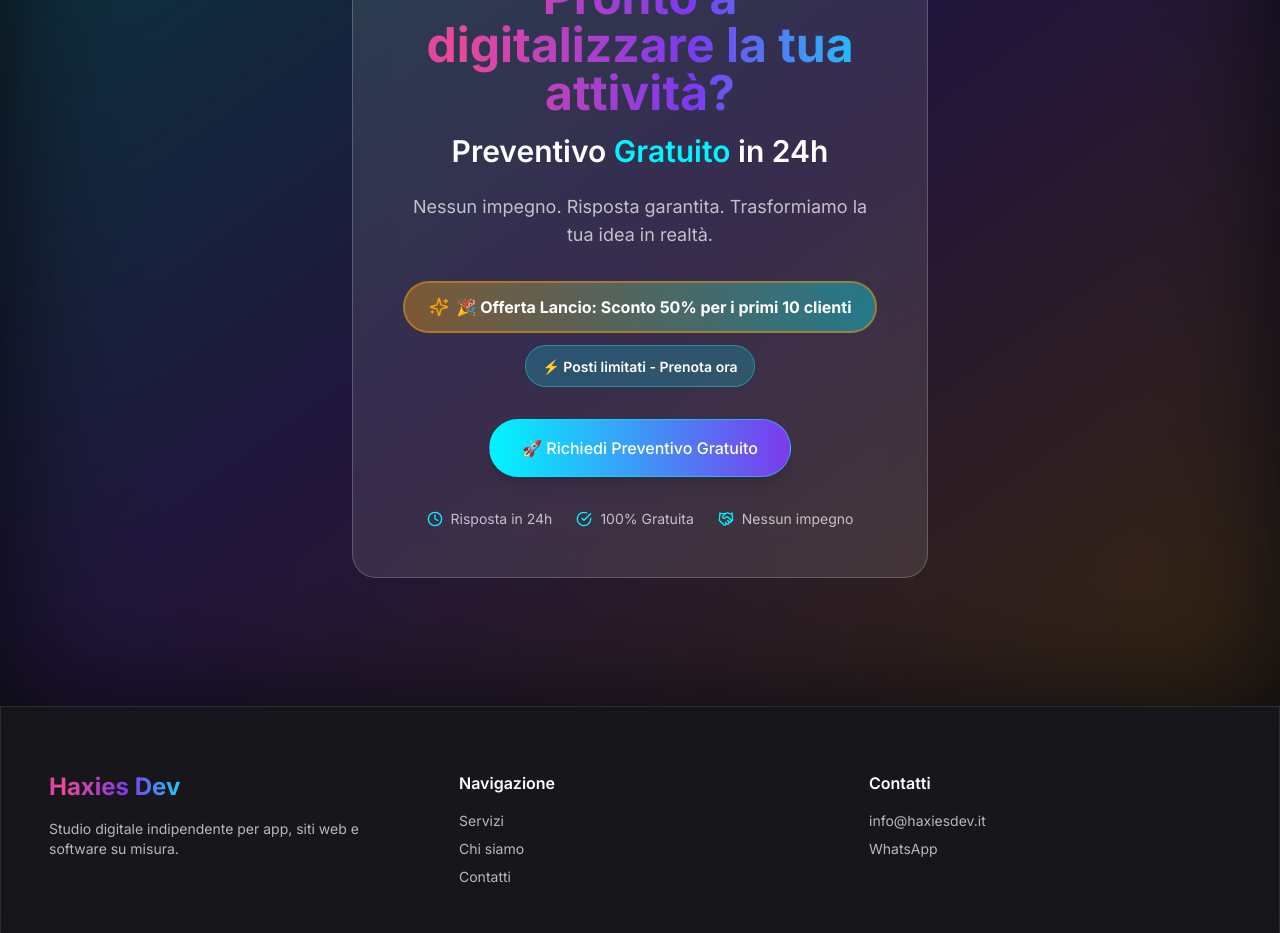
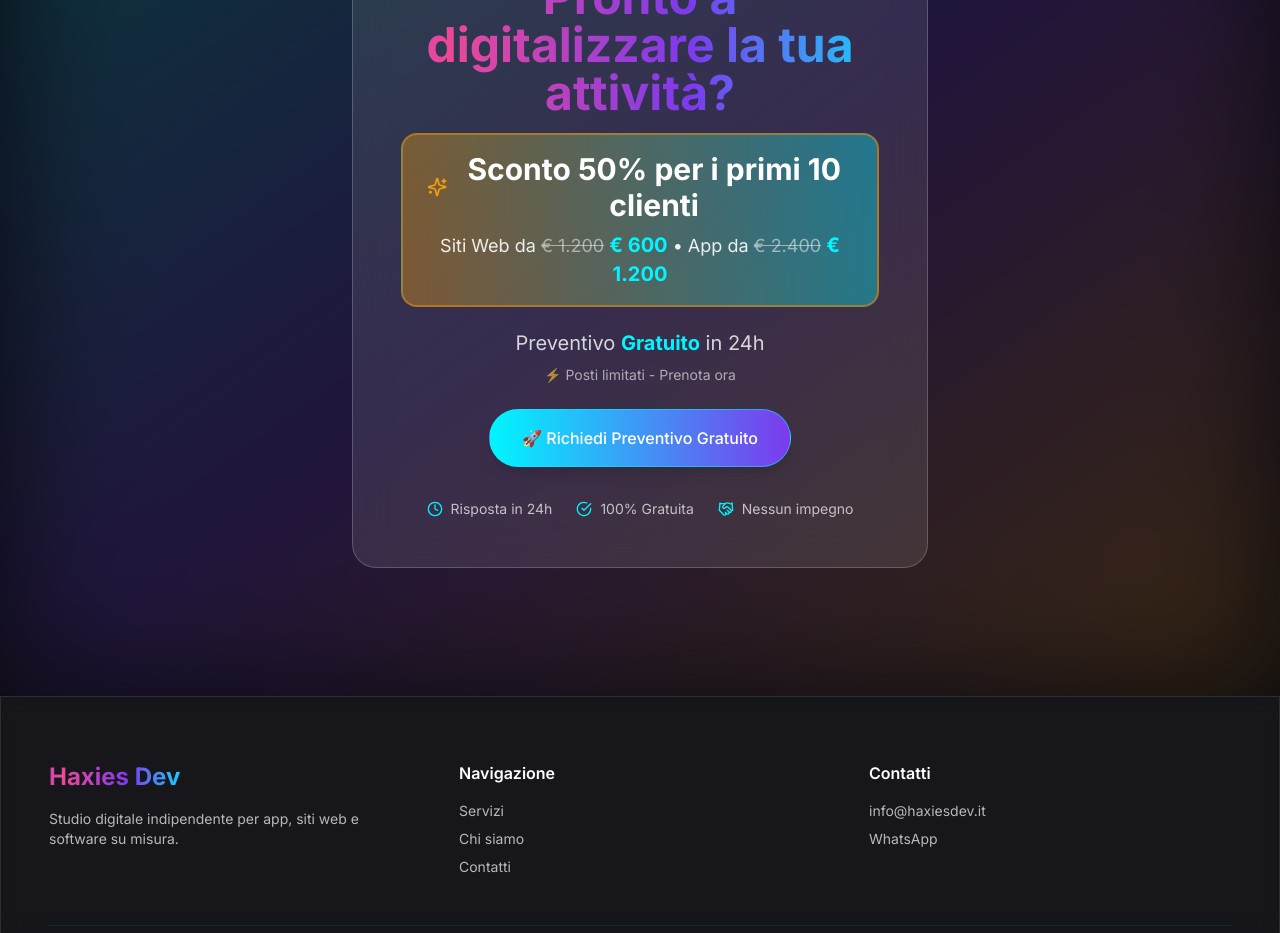
Before and after one commit to Hydr44/haxiesdev, a Next.js app: page / in a window 1280 px wide. Shown: the part 6440-7373 px from the top of the page. Built offline with nearby package versions, Linux system fonts and the light colour scheme.

Commit message:
Migliorata offerta lancio: sconto 50% più prominente con prezzi scontati

```diff
--- a/app/page.tsx
+++ b/app/page.tsx
@@ -533,28 +533,31 @@ export default function Home() {
             <h2 className="text-4xl sm:text-5xl font-bold mb-4 gradient-text">
               Pronto a digitalizzare la tua attività?
             </h2>
-            <p className="text-2xl sm:text-3xl text-foreground mb-6 max-w-2xl mx-auto font-semibold">
-              Preventivo <span className="text-primary">Gratuito</span> in 24h
-            </p>
-            <p className="text-lg text-foreground/70 mb-8 max-w-2xl mx-auto">
-              Nessun impegno. Risposta garantita. Trasformiamo la tua idea in realtà.
-            </p>
 
-            {/* Urgenza e Offerta */}
-            <div className="mb-8 flex flex-col items-center gap-3">
-              <div className="inline-block bg-gradient-to-r from-accent/30 to-primary/30 border-2 border-accent/50 px-6 py-3 rounded-full relative overflow-hidden">
+            {/* Offerta Prominente */}
+            <div className="mb-6">
+              <div className="inline-block bg-gradient-to-r from-accent/30 to-primary/30 border-2 border-accent/50 px-6 py-4 rounded-2xl relative overflow-hidden mb-4">
                 <div className="absolute inset-0 bg-gradient-to-r from-accent/20 to-primary/20 animate-pulse" />
-                <div className="relative z-10 flex items-center gap-2">
-                  <Sparkles className="w-5 h-5 text-accent" />
-                  <span className="text-base font-bold text-foreground">
-                    🎉 Offerta Lancio: Sconto 50% per i primi 10 clienti
-                  </span>
+                <div className="relative z-10 text-center">
+                  <div className="flex items-center justify-center gap-2 mb-2">
+                    <Sparkles className="w-6 h-6 text-accent" />
+                    <span className="text-2xl sm:text-3xl font-bold text-foreground">
+                      Sconto 50% per i primi 10 clienti
+                    </span>
+                  </div>
+                  <p className="text-lg text-foreground/90">
+                    Siti Web da <span className="line-through text-foreground/50">€ 1.200</span> <span className="text-primary font-bold text-xl">€ 600</span> •
+                    App da <span className="line-through text-foreground/50">€ 2.400</span> <span className="text-primary font-bold text-xl">€ 1.200</span>
+                  </p>
                 </div>
               </div>
-              <div className="inline-block bg-primary/20 border border-primary/40 px-4 py-2 rounded-full">
-                <span className="text-sm font-semibold text-foreground">
+              <div className="text-center">
+                <p className="text-xl text-foreground/80 mb-2">
+                  Preventivo <strong className="text-primary">Gratuito</strong> in 24h
+                </p>
+                <p className="text-sm text-foreground/60">
                   ⚡ Posti limitati - Prenota ora
-                </span>
+                </p>
               </div>
             </div>
 
```
